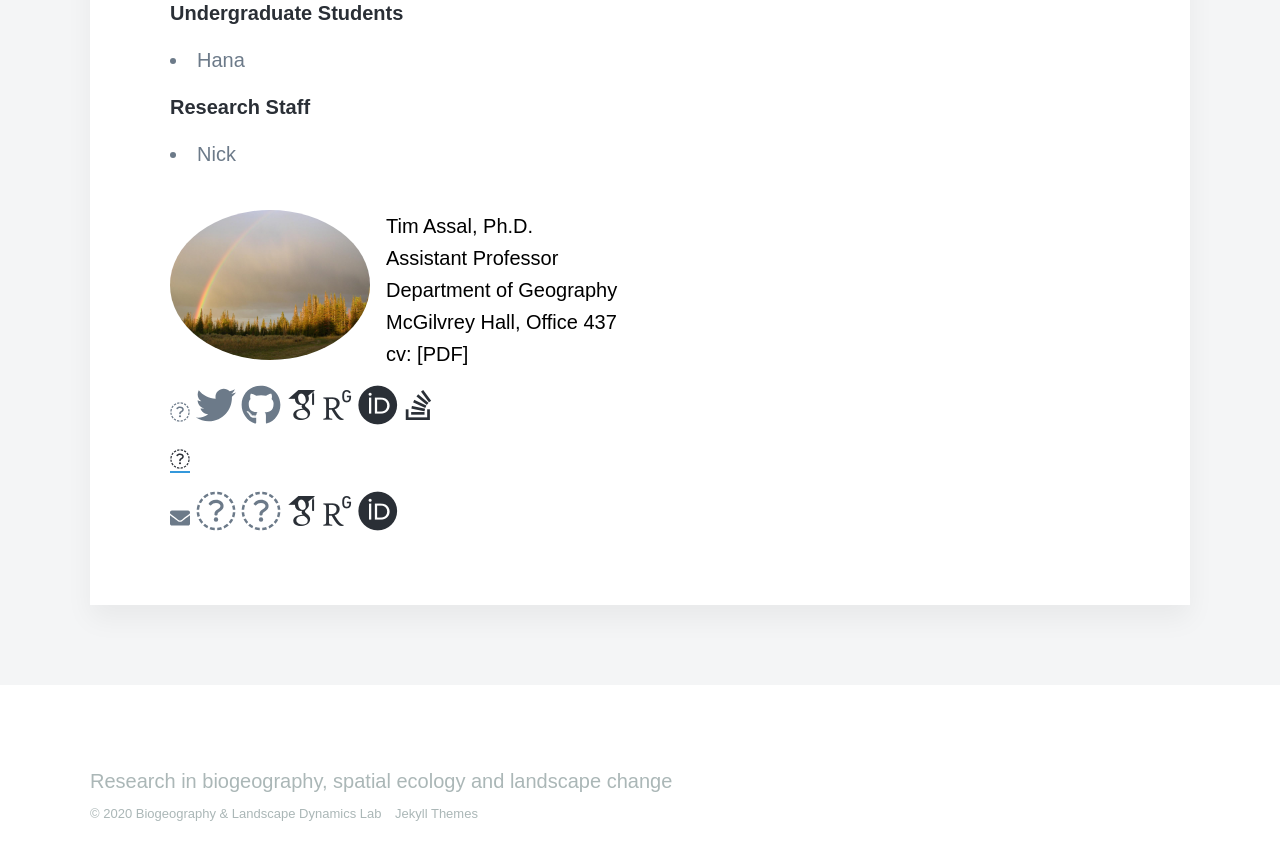
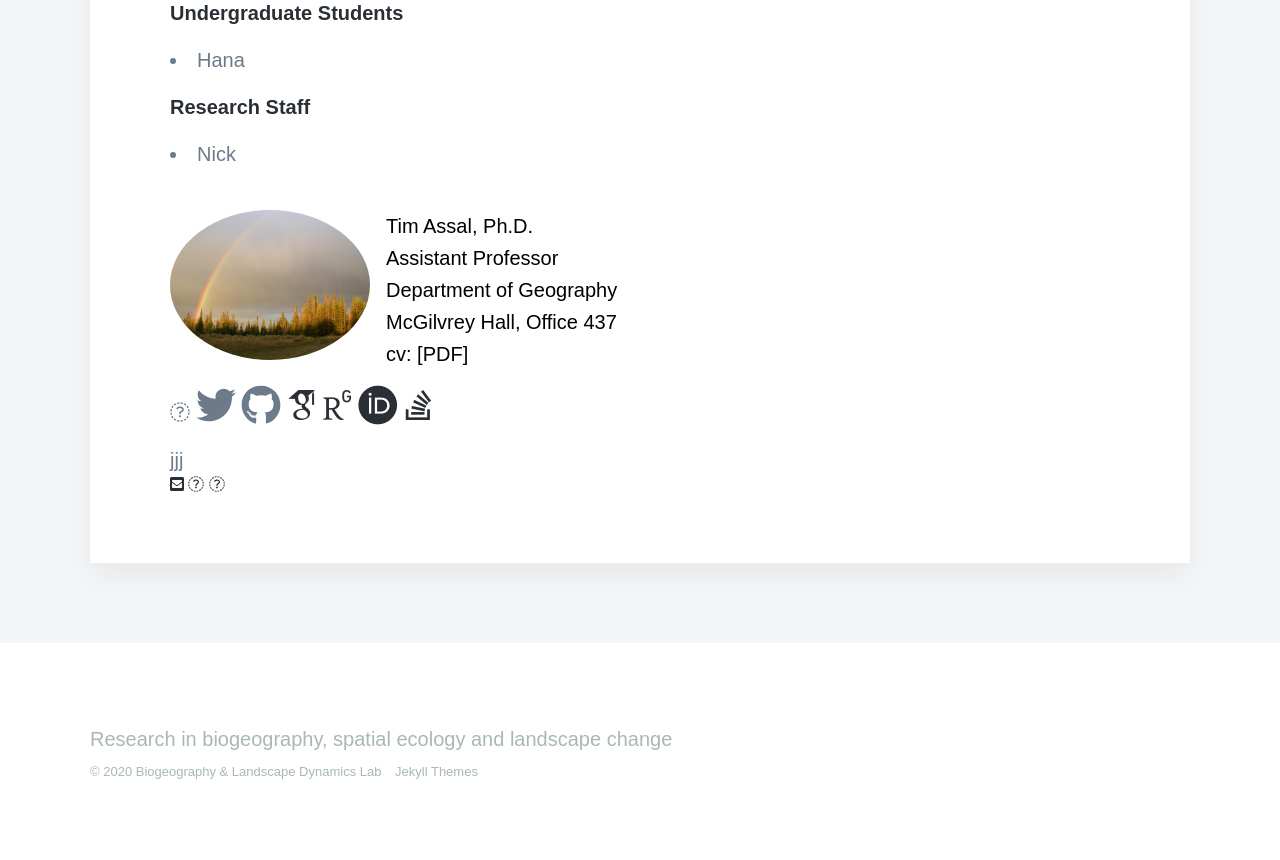
Before and after one commit to tjassal/tjassal.github.io, a Jekyll site: the page built from _pages/people.md, in a window 1280 px wide and 900 px high, scrolled down 1732 px. Shown: the top 860 px of the window. Built offline with Jekyll 4.4.1, drawn with Linux system fonts in a browser that asks for light colours; nearby versions of some CDN libraries; some web fonts are replaced.

Commit message:
Update people.md

```diff
--- a/_pages/people.md
+++ b/_pages/people.md
@@ -57,6 +57,6 @@ cv: [PDF]
 
 {% include socials-Tim.html %}
 
-<a href="https://www.facebook.com/your-facebook-username" title="Facebook"><i class="fa fa-facebook-square"></i></a>
+jjj
 
-{% include socials-Josh.html %}
+{% include social-media-links.html %}
```
